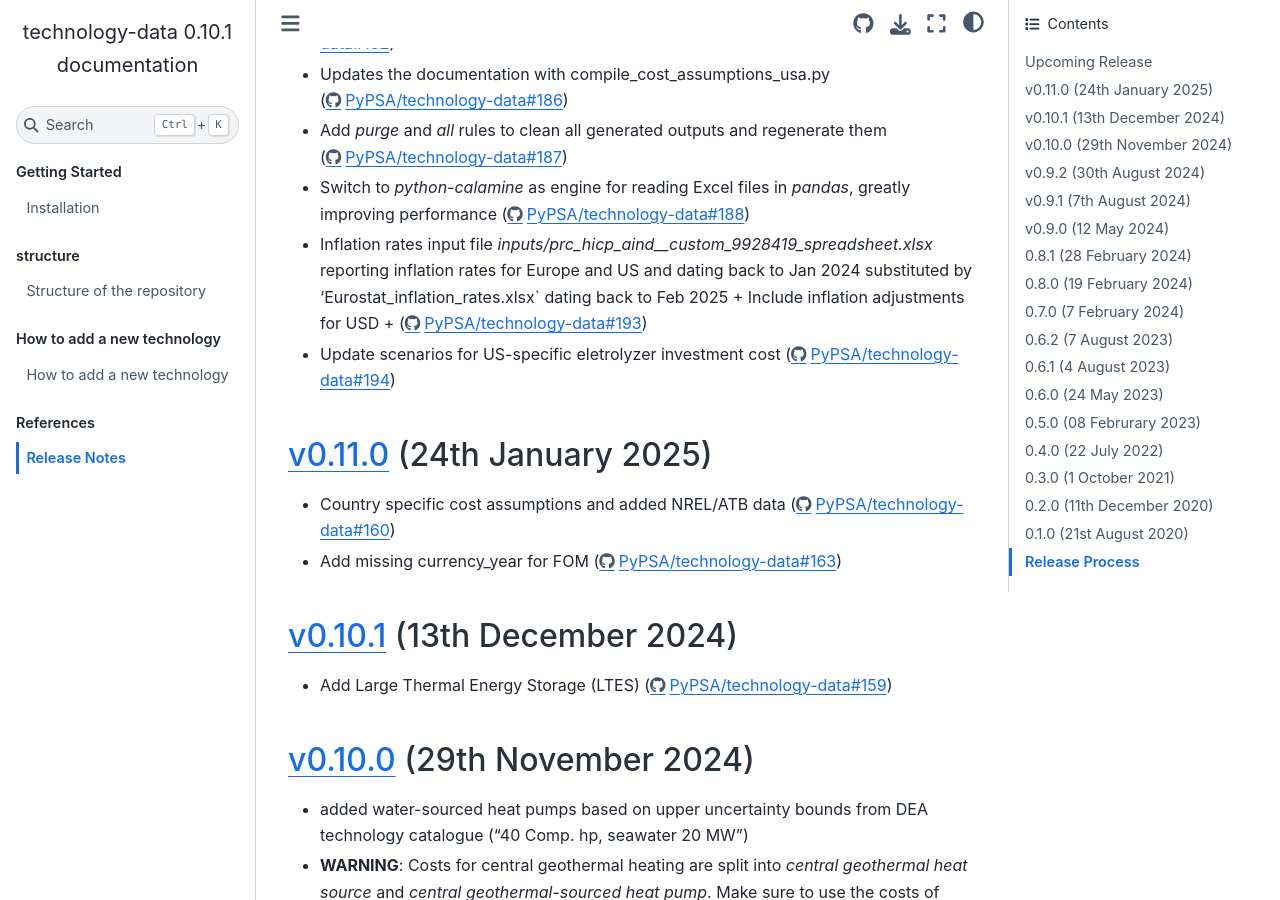
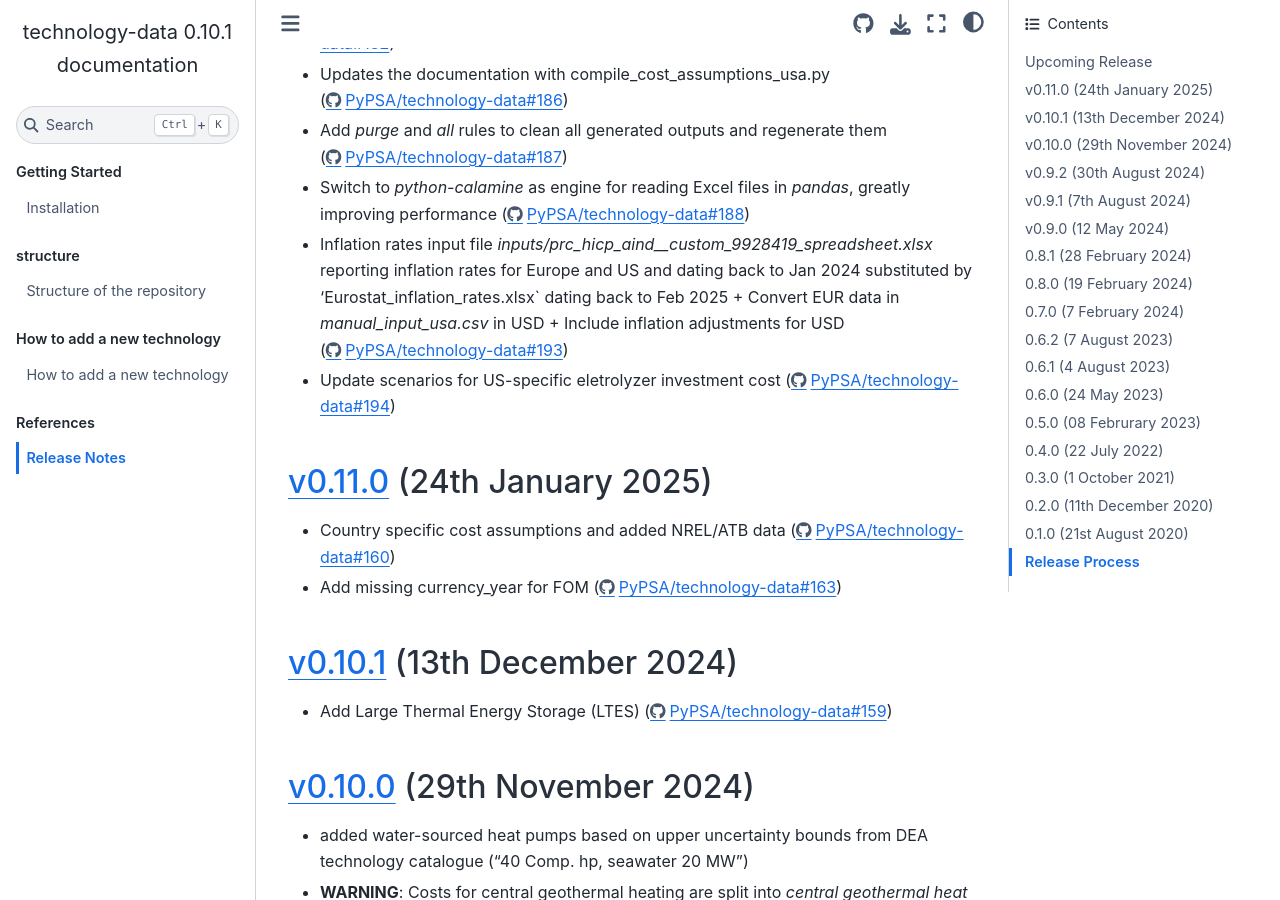
Before and after one commit to PyPSA/technology-data, a Sphinx documentation site: the page built from docs/release_notes.rst, in a window 1280 px wide and 900 px high, scrolled down 530 px. Built offline with Sphinx 7.4.7 and the Sphinx Book theme 1.1.4, drawn with Linux system fonts in a browser that asks for light colours.

Commit message:
doc: update release notes

```diff
--- a/docs/release_notes.rst
+++ b/docs/release_notes.rst
@@ -38,7 +38,7 @@
 
 * Switch to `python-calamine` as engine for reading Excel files in `pandas`, greatly improving performance (https://github.com/PyPSA/technology-data/pull/188)
 
-* Inflation rates input file `inputs/prc_hicp_aind__custom_9928419_spreadsheet.xlsx` reporting inflation rates for Europe and US and dating back to Jan 2024 substituted by 'Eurostat_inflation_rates.xlsx` dating back to Feb 2025 + Include inflation adjustments for USD +  (https://github.com/PyPSA/technology-data/pull/193)
+* Inflation rates input file `inputs/prc_hicp_aind__custom_9928419_spreadsheet.xlsx` reporting inflation rates for Europe and US and dating back to Jan 2024 substituted by 'Eurostat_inflation_rates.xlsx` dating back to Feb 2025 + Convert EUR data in `manual_input_usa.csv` in USD + Include inflation adjustments for USD (https://github.com/PyPSA/technology-data/pull/193)
 
 * Update scenarios for US-specific eletrolyzer investment cost (https://github.com/PyPSA/technology-data/pull/194)
 
```
